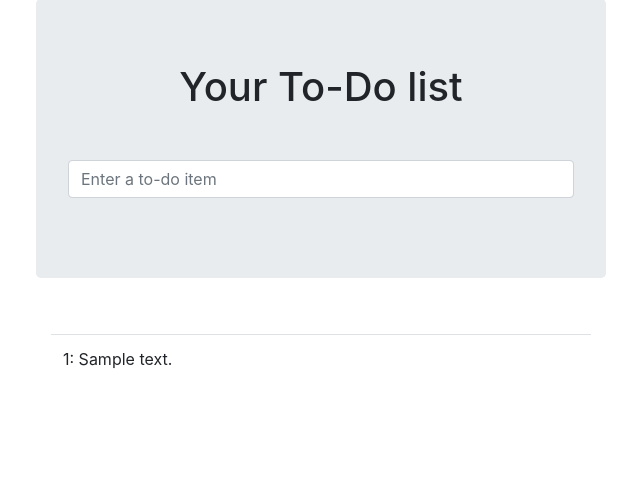
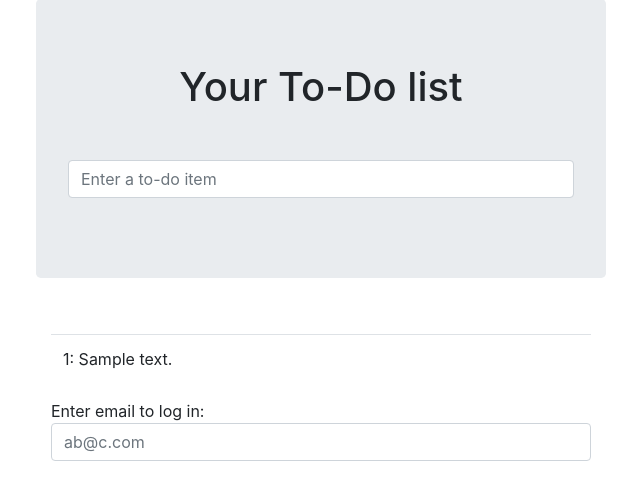
Before and after one commit to Tawakalt/todo_list, a Django app: page /lists/1/ in a window 1280 px wide. Shown: the part 79-583 px from the top of the page, without its empty margins (319-959 px from the left). Run offline with Django 3.2, Linux system fonts and the light colour scheme; tables that the repository leaves empty hold one stand-in row (values such as "Sample post"); some libraries are stand-ins or nearby versions.

Commit message:
temporary commit

```diff
--- a/lists/templates/base.html
+++ b/lists/templates/base.html
@@ -70,6 +70,12 @@
             </div>
             <div class="row">
                 <div class="col-md-6 offset-md-3">
+                    {% block share %}
+                    {% endblock %}
+                </div>
+            </div>
+            <div class="row">
+                <div class="col-md-6 offset-md-3">
                     {% block extra_content %}
                     {% endblock %}
                 </div>
--- a/lists/templates/list.html
+++ b/lists/templates/list.html
@@ -11,3 +11,11 @@
         {% endfor %}
     </table>
 {% endblock %}
+
+{% block share %}
+    <form class="navbar-form navbar-right" method="POST" action="{% url 'send_share_email' %}">
+        <span>Enter email to log in:</span>
+        <input class="form-control" name="share" type="text" placeholder="ab@c.com"/>
+        {% csrf_token %}
+    </form>
+{% endblock %}
--- a/lists/urls.py
+++ b/lists/urls.py
@@ -5,4 +5,5 @@ urlpatterns = [
     path('new', views.new_list, name='new_list'),
     path('<list_id>/', views.view_list, name='view_list'),
     path('users/<email>/', views.my_lists, name='my_lists'),
+    path('<list_id>/share', views.send_share_email, name='send_share_email'),
 ]
--- a/lists/views.py
+++ b/lists/views.py
@@ -31,3 +31,10 @@ def new_list(request):
 def my_lists(request, email):
     owner = User.objects.get(email=email)
     return render(request, 'my_lists.html', {'owner': owner})
+
+def send_share_email(request, list_id):
+    email = request.POST['share']
+    list_ = List.objects.get(id=list_id)
+    form = ExistingListItemForm(for_list=list_)
+    print('Shared with email')
+    return render(request, 'list.html', {'list': list_, 'form': form, 'error': EMPTY_ITEM_ERROR})
```
Also changed, not shown: lists/tests/test_views.py (+8 -0 lines), README.md.
